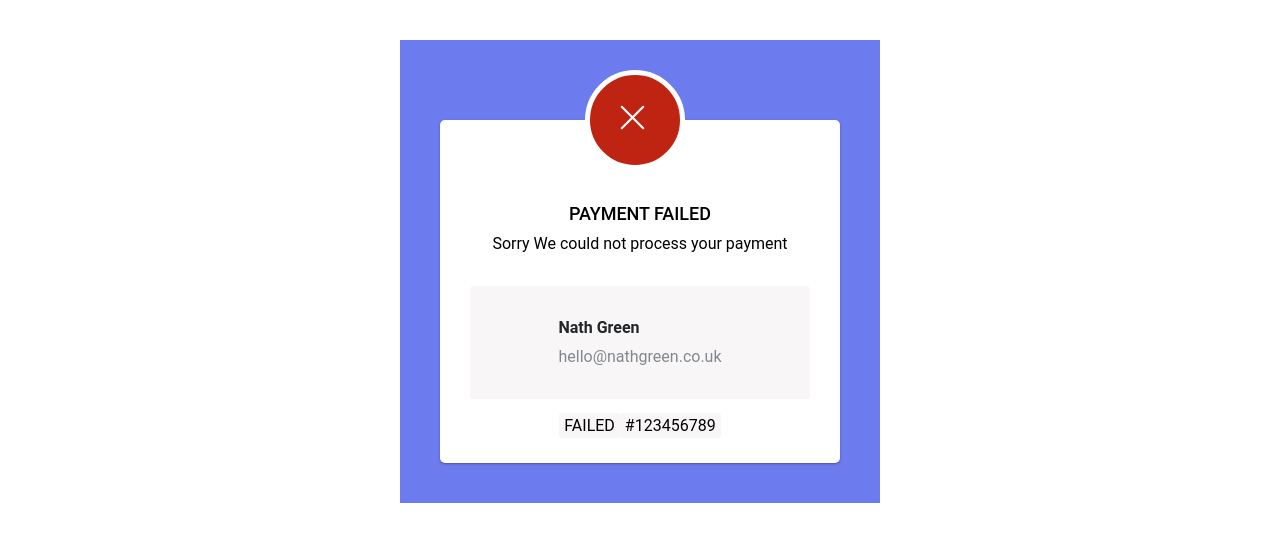
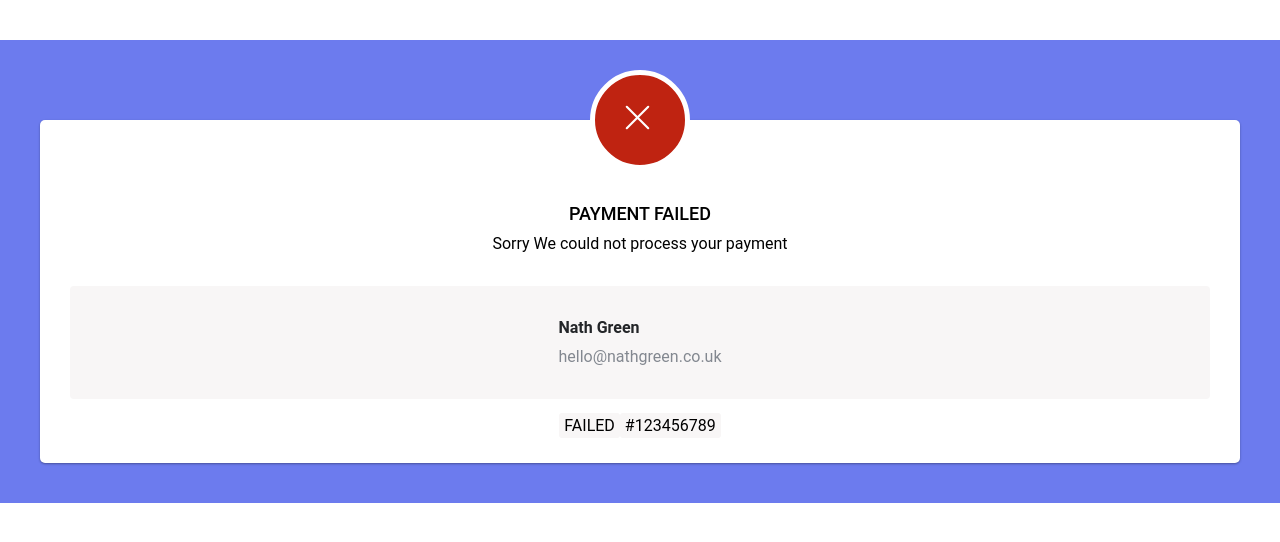
Before and after one commit to Ayushz19/groww-task1, a Next.js app: page /status in a window 1280 px wide. Shown: the top 542 px of the page. Built offline with nearby package versions, Linux system fonts and the light colour scheme.

Commit message:
minor bug fixed

```diff
--- a/src/app/status/Confirm.css
+++ b/src/app/status/Confirm.css
@@ -1,6 +1,6 @@
 .bg {
     background-color: #6c7bee;
-    width: 480px;
+
     overflow: hidden;
     margin: 0 auto;
     box-sizing: border-box;
@@ -19,11 +19,13 @@
     text-align: center;
     position: relative;
     box-shadow: 0 1px 3px rgba(0,0,0,0.12), 0 1px 2px rgba(0,0,0,0.24);
+
   }
   .card__success {
     position: absolute;
     top: -50px;
-    left: 145px;
+    left: 50%;
+    transform: translateX(-50%);
     width: 100px;
     height: 100px;
     border-radius: 100%;
@@ -33,22 +35,24 @@
   .card__success1 {
     position: absolute;
     top: -50px;
-    left: 145px;
+    left: 50%;
     width: 100px;
     height: 100px;
     border-radius: 100%;
     background-color: #bf2311;
     border: 5px solid #fff;
+    transform: translateX(-50%);
   }
   .card__success2 {
     position: absolute;
     top: -50px;
-    left: 145px;
+    left: 50%;
     width: 100px;
     height: 100px;
     border-radius: 100%;
     background-color: #cf932c;
     border: 5px solid #fff;
+    transform: translateX(-50%);
   }
   .card__success , .card__success1 , .card__success2 i {
     color: #fff;
```
Also changed, not shown: src/app/payment/Payment.css (+8 -3 lines).
